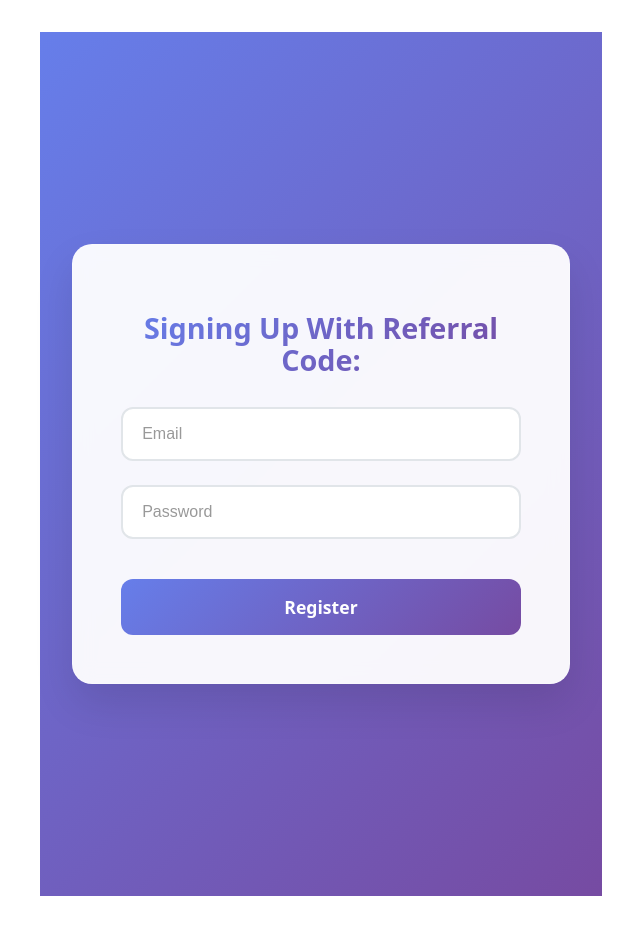
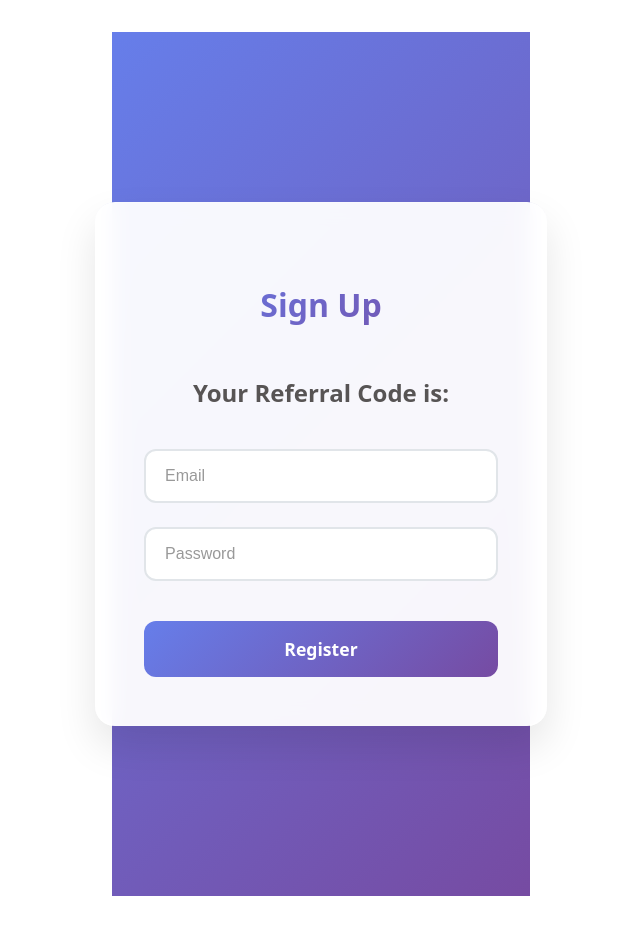
Before and after one commit to alexrao2000/g4u-client, a React (Vite) app: page /register in a window 1280 px wide. Shown: the whole page, without its empty margins (319-959 px from the left). Built offline with nearby package versions, Linux system fonts and the light colour scheme.

Commit message:
Changed CSS to prevent UI elements from moving around so much

```diff
--- a/src/css/Home.css
+++ b/src/css/Home.css
@@ -4,6 +4,7 @@
   align-items: center;
   justify-content: center;
   min-height: 100vh;
+  min-width: 35vw;
   padding: 2rem;
   background: linear-gradient(135deg, #667eea 0%, #764ba2 100%);
 }
@@ -15,7 +16,7 @@
   padding: 3rem;
   box-shadow: 0 20px 40px rgba(0, 0, 0, 0.1);
   width: 100%;
-  max-width: 600px;
+  max-width: 700px;
   border: 1px solid rgba(255, 255, 255, 0.2);
   text-align: center;
 }
--- a/src/css/Register.css
+++ b/src/css/Register.css
@@ -4,6 +4,8 @@
   align-items: center;
   justify-content: center;
   min-height: 100vh;
+  min-width: 20vw; /* Assures that container can't be narrower than the form, idk if the best solution, could be relative to form instead */
+  width: fit-content;
   padding: 2rem;
   background: linear-gradient(135deg, #667eea 0%, #764ba2 100%);
 }
@@ -23,9 +25,23 @@
   text-align: center;
   color: #333;
   margin-bottom: 2rem;
-  font-size: 1.8rem;
+  font-size: 2rem;
+  font-weight: 800;
+  line-height: 2;
+  background: linear-gradient(135deg, #667eea, #764ba2);
+  -webkit-background-clip: text;
+  -webkit-text-fill-color: transparent;
+  background-clip: text;
+}
+
+.register-code {
+  text-align: center;
+  color: #333;
+  margin-bottom: 2rem;
+  font-size: 1.5rem;
   font-weight: 600;
-  background: linear-gradient(135deg, #667eea, #764ba2);
+  line-height: 2;
+  background: rgb(87, 84, 84);
   -webkit-background-clip: text;
   -webkit-text-fill-color: transparent;
   background-clip: text;
--- a/src/pages/Register.tsx
+++ b/src/pages/Register.tsx
@@ -18,7 +18,8 @@ function Register() {
   return (
     <div className="register-container">
       <div className="register-form">
-        <h1 className="register-title">Signing Up With Referral Code: {referralCode}</h1>
+        <h1 className="register-title">Sign Up</h1>
+        <h2 className="register-code">Your Referral Code is: {referralCode}</h2>
         <form onSubmit={handleSubmit}>
           <div className="form-group">
             <input
```
